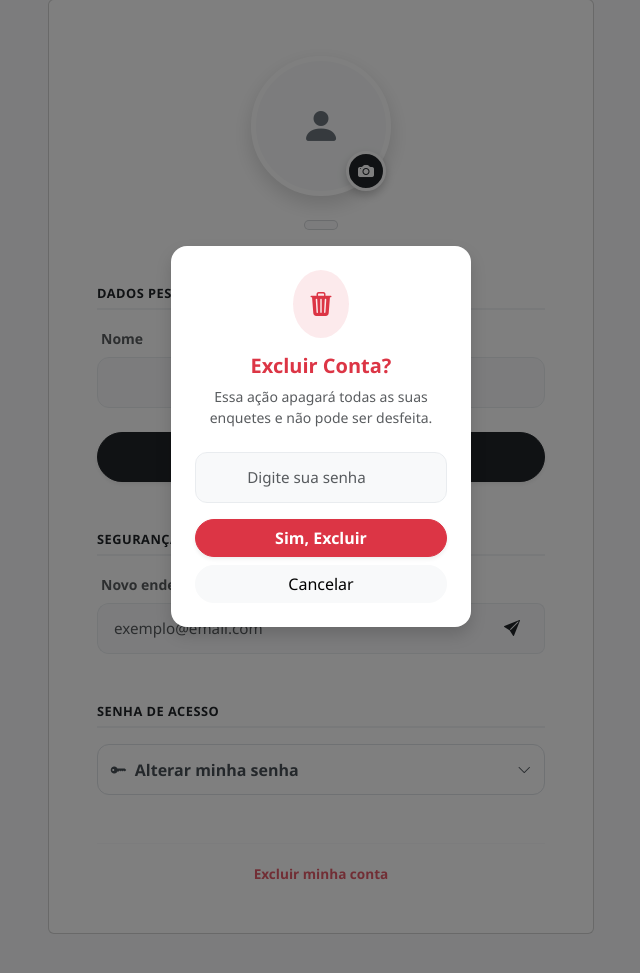
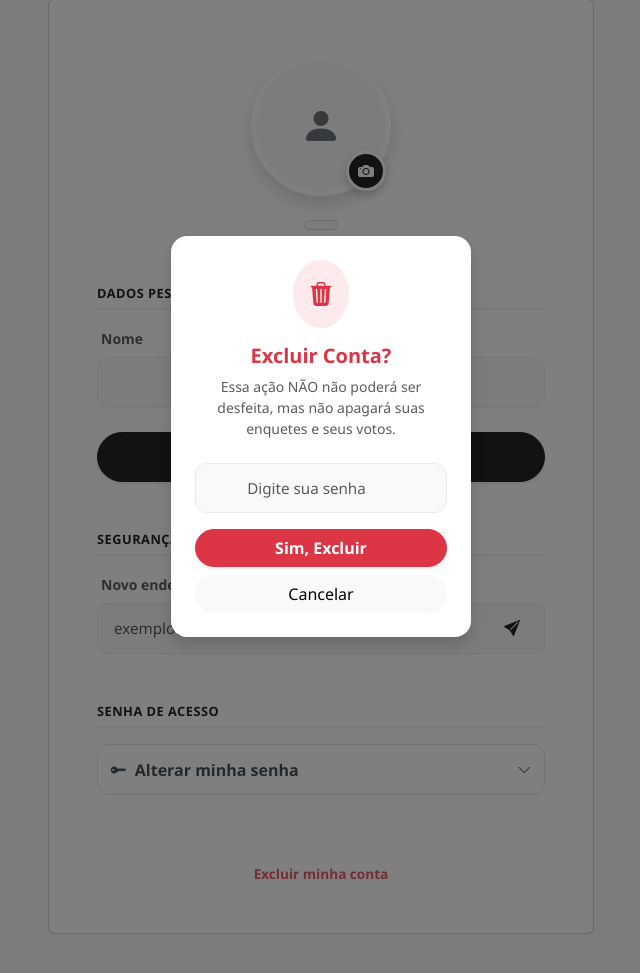
Before and after one commit to AprendendoLinux/enquetes, a FastAPI app: template app/templates/my_profile.html in a window 1280 px wide, after a click on "Excluir minha conta". Shown: the part 121-1094 px from the top of the page, without its empty margins (319-959 px from the left). Run offline with FastAPI, Linux system fonts and the light colour scheme; the template is opened without the code that fills it, so the values that code supplies are empty; parts of the project's set-up code (start-up, migrations or seed data) failed here and were passed over.

Commit message:
Alterado em 30/01/2026 às 08h:59m

```diff
--- a/app/admin.py
+++ b/app/admin.py
@@ -62,7 +62,7 @@ def admin_dashboard(
     for p in polls:
         p.vote_count = db.query(models.Vote).filter(models.Vote.poll_id == p.id).count()
         creator = db.query(models.User).filter(models.User.id == p.creator_id).first()
-        p.creator_email = creator.email if creator else "Usuário Removido"
+        p.creator_email = creator.email if creator else "Conta excluída"
 
     return templates.TemplateResponse("admin_dashboard.html", {
         "request": request,
@@ -72,8 +72,6 @@ def admin_dashboard(
         "q_users": q_users,
         "q_polls": q_polls
     })
-
-# --- ROTA DE CONFIGURAÇÃO (SETUP) CORRIGIDA ---
 
 @router.get("/setup", response_class=HTMLResponse)
 def admin_setup_page(request: Request, db: Session = Depends(get_db)):
--- a/app/main.py
+++ b/app/main.py
@@ -414,25 +414,22 @@ def delete_account(
     if not email: return RedirectResponse("/login", status_code=303)
     user = crud.get_user_by_email(db, email)
 
+    # 1. Proteção: Admin não pode se excluir
     if user.is_admin:
         return RedirectResponse("/my_profile?error=Administradores não podem excluir a própria conta.", status_code=303)
 
+    # 2. Verifica Senha
     if not verify_password(password, user.hashed_password):
         return RedirectResponse("/my_profile?error=Senha incorreta. Conta não excluída.", status_code=303)
 
-    poll_ids = db.query(models.Poll.id).filter(models.Poll.creator_id == user.id).all()
+    # 3. Lógica Nova: DESVINCULAR enquetes em vez de apagar
+    # Isso atualiza todas as enquetes desse usuário para ficarem sem dono (creator_id = None)
+    db.query(models.Poll).filter(models.Poll.creator_id == user.id).update({"creator_id": None})
 
-    poll_ids = db.query(models.Poll.id).filter(models.Poll.creator_id == user.id).all()
-    poll_ids_list = [p[0] for p in poll_ids]
-
-    if poll_ids_list:
-        db.query(models.Vote).filter(models.Vote.poll_id.in_(poll_ids_list)).delete(synchronize_session=False)
-        db.query(models.Option).filter(models.Option.poll_id.in_(poll_ids_list)).delete(synchronize_session=False)
-        db.query(models.Poll).filter(models.Poll.id.in_(poll_ids_list)).delete(synchronize_session=False)
-
+    # 4. Apaga o Usuário
     db.delete(user)
     db.commit()
 
-    response = RedirectResponse("/?success=Sua conta foi excluída com sucesso.", status_code=303)
+    response = RedirectResponse("/?success=Sua conta foi excluída, mas suas enquetes públicas permanecerão ativas.", status_code=303)
     response.delete_cookie("access_token")
     return response
--- a/app/templates/my_profile.html
+++ b/app/templates/my_profile.html
@@ -329,7 +329,7 @@
                     <i class="bi bi-trash3-fill fs-4"></i>
                 </div>
                 <h5 class="fw-bold mb-2 text-danger">Excluir Conta?</h5>
-                <p class="small text-muted mb-4">Essa ação apagará todas as suas enquetes e não pode ser desfeita.</p>
+                <p class="small text-muted mb-4">Essa ação NÃO não poderá ser desfeita, mas não apagará suas enquetes e seus votos.</p>
                 <input type="password" name="password" class="form-control form-control-clean text-center mb-3" placeholder="Digite sua senha" required>
                 <div class="d-grid gap-2">
                     <button type="submit" class="btn btn-danger rounded-pill fw-bold shadow-sm">Sim, Excluir</button>
```
